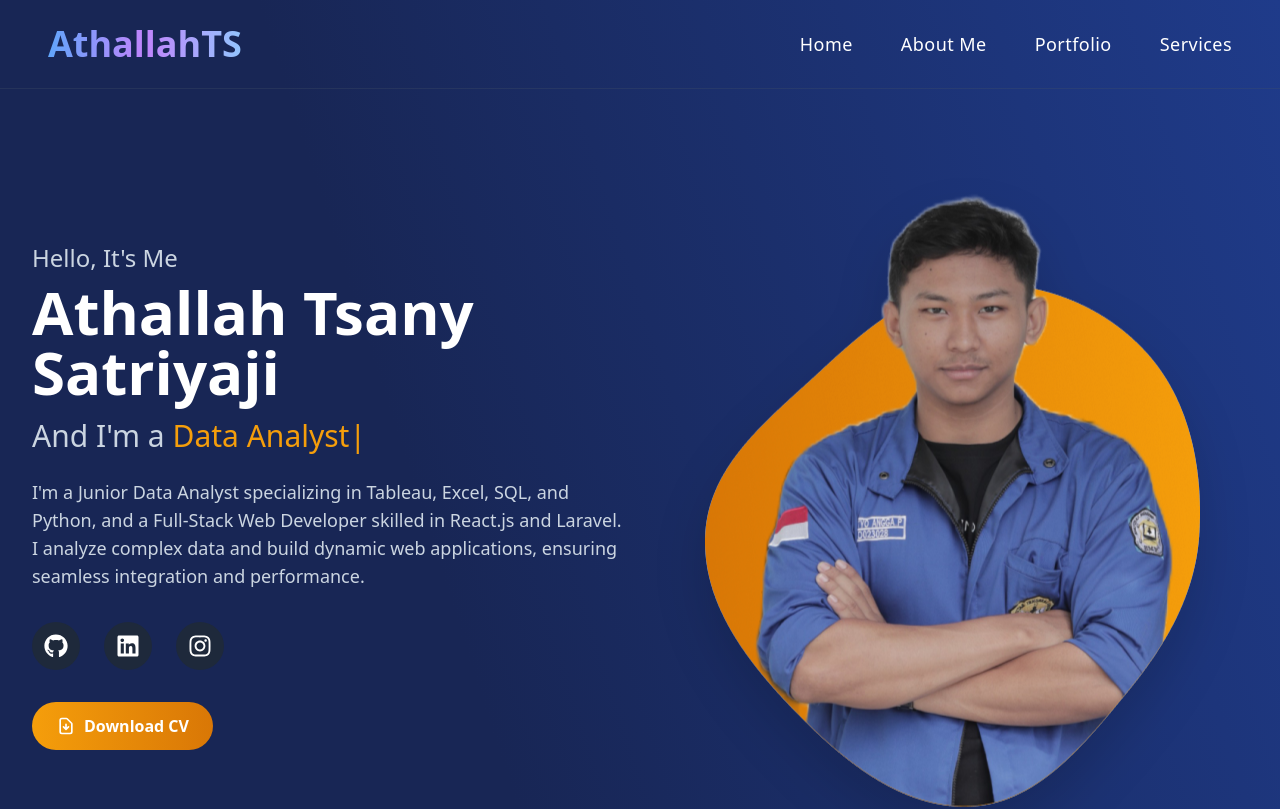
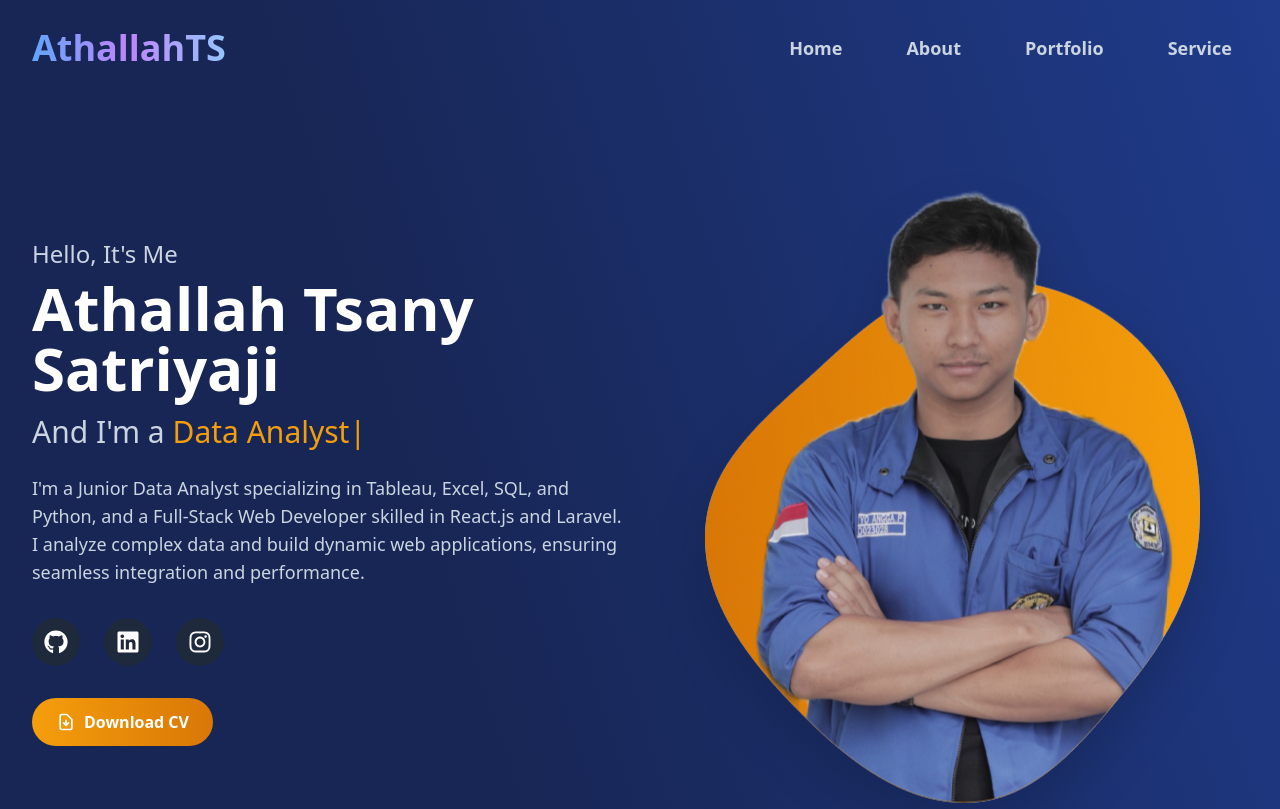
Before and after one commit to athallahdx/portofolio_web, a React (Vite) app: page / in a window 1280 px wide. Shown: the top 809 px of the page. Built offline with nearby package versions, Linux system fonts and the light colour scheme.

Commit message:
refactor NavBar component for improved mobile navigation and animations

```diff
--- a/src/HeaderFooter/NavBar.jsx
+++ b/src/HeaderFooter/NavBar.jsx
@@ -1,158 +1,79 @@
 "use client"
 
-import { useLocation, useNavigate } from "react-router"
-import { useState, useEffect, useCallback } from "react"
-import { Link as ScrollLink } from "react-scroll"
-import { Link } from "react-router"
-import { X, Menu } from "lucide-react"
+import { useState, useEffect } from "react"
+import { Link, useLocation } from "react-router"
+import { motion, AnimatePresence } from "framer-motion"
+import { Menu, X } from "lucide-react"
 
-const NavLinks = ({ onLinkClick, isMobile = false }) => {
+export default function NavBar() {
+    const [isOpen, setIsOpen] = useState(false)
+    const [scrolled, setScrolled] = useState(false)
     const location = useLocation()
-    const navigate = useNavigate()
 
-    const handleScrollNav = useCallback(
-        (section) => {
-            if (location.pathname !== "/") {
-                navigate("/")
-                setTimeout(() => {
-                    document.getElementById(section)?.scrollIntoView({
-                        behavior: "smooth",
-                        block: "start",
-                    })
-                }, 100)
-            } else {
-                document.getElementById(section)?.scrollIntoView({
-                    behavior: "smooth",
-                    block: "start",
-                })
+    // Handle scroll effect
+    useEffect(() => {
+        const handleScroll = () => {
+            setScrolled(window.scrollY > 50)
         }
 
-            // Close mobile menu after navigation
-            if (isMobile && onLinkClick) {
-                onLinkClick()
-            }
-        },
-        [location.pathname, navigate, isMobile, onLinkClick],
-    )
-
-    const linkClasses = `
-    relative cursor-pointer transition-all duration-300 ease-in-out
-    hover:text-blue-300 active:text-blue-400
-    text-base md:text-lg lg:text-base xl:text-lg
-    font-medium tracking-wide
-    before:absolute before:bottom-0 before:left-0 before:w-0 before:h-0.5
-    before:bg-gradient-to-r before:from-blue-400 before:to-purple-400
-    before:transition-all before:duration-300 before:ease-in-out
-    hover:before:w-full
-    ${isMobile ? "py-3 px-4 rounded-lg hover:bg-white/10" : ""}
-  `
-
-    return (
-        <div className={`flex text-white text-2xl ${isMobile ? "flex-col space-y-2" : "flex-row space-x-8 xl:space-x-12"}`}>
-            <ScrollLink
-                to="Profile"
-                smooth={true}
-                duration={500}
-                className={linkClasses}
-                onClick={() => isMobile && onLinkClick && onLinkClick()}
-            >
-                Home
-            </ScrollLink>
-
-            <button onClick={() => handleScrollNav("About")} className={linkClasses}>
-                About Me
-            </button>
-
-            <Link to="/portofolio" className={linkClasses} onClick={() => isMobile && onLinkClick && onLinkClick()}>
-                Portfolio
-            </Link>
-
-            <button onClick={() => handleScrollNav("Service")} className={linkClasses}>
-                Services
-            </button>
-        </div>
-    )
-}
-
-export default function NavBar() {
-    const [isScrolled, setIsScrolled] = useState(false)
-    const [isMenuOpen, setIsMenuOpen] = useState(false)
-    const [isMobile, setIsMobile] = useState(false)
-
-    // Improved scroll and resize handlers with debouncing
-    useEffect(() => {
-        const checkMobile = () => setIsMobile(window.innerWidth < 1024)
-        checkMobile()
-
-        let scrollTimeout
-        let resizeTimeout
-
-        const handleScroll = () => {
-            clearTimeout(scrollTimeout)
-            scrollTimeout = setTimeout(() => {
-                setIsScrolled(window.scrollY > 20)
-            }, 10)
-        }
-
-        const handleResize = () => {
-            clearTimeout(resizeTimeout)
-            resizeTimeout = setTimeout(() => {
-                checkMobile()
-                if (window.innerWidth >= 1024) {
-                    setIsMenuOpen(false)
-                }
-            }, 100)
-        }
-
-        window.addEventListener("resize", handleResize)
-        window.addEventListener("scroll", handleScroll, { passive: true })
-
-        return () => {
-            window.removeEventListener("resize", handleResize)
-            window.removeEventListener("scroll", handleScroll)
-            clearTimeout(scrollTimeout)
-            clearTimeout(resizeTimeout)
-        }
+        window.addEventListener("scroll", handleScroll)
+        return () => window.removeEventListener("scroll", handleScroll)
     }, [])
 
-    // Close menu when clicking outside
+    // Close mobile menu when route changes
+    useEffect(() => {
+        setIsOpen(false)
+    }, [location])
+
+    // Close mobile menu when clicking outside
     useEffect(() => {
         const handleClickOutside = (event) => {
-            if (isMenuOpen && !event.target.closest("nav")) {
-                setIsMenuOpen(false)
+            if (isOpen && !event.target.closest(".mobile-menu-container")) {
+                setIsOpen(false)
             }
         }
 
-        if (isMenuOpen) {
         document.addEventListener("click", handleClickOutside)
-            document.body.style.overflow = "hidden"
+        return () => document.removeEventListener("click", handleClickOutside)
+    }, [isOpen])
+
+    const navItems = [
+        { name: "Home", href: "/#Profile" },
+        { name: "About", href: "/#About" },
+        { name: "Portfolio", href: "/portofolio" },
+        { name: "Service", href: "/#Service" },
+    ]
+
+    const handleNavClick = (href) => {
+        setIsOpen(false)
+
+        if (href.startsWith("/#")) {
+            // Handle hash navigation
+            if (location.pathname !== "/") {
+                // If not on home page, navigate to home first
+                window.location.href = href
             } else {
-            document.body.style.overflow = "unset"
+                // If on home page, smooth scroll to section
+                const id = href.replace("/#", "")
+                const element = document.getElementById(id)
+                if (element) {
+                    element.scrollIntoView({ behavior: "smooth" })
+                }
+            }
+        }
     }
 
-        return () => {
-            document.removeEventListener("click", handleClickOutside)
-            document.body.style.overflow = "unset"
-        }
-    }, [isMenuOpen])
-
-    const toggleMenu = () => setIsMenuOpen(!isMenuOpen)
-    const closeMenu = () => setIsMenuOpen(false)
-
-    const headerClasses = `
-    fixed top-0 w-full z-50 transition-all duration-500 ease-in-out
-    ${
-        isScrolled || isMobile
-            ? "bg-slate-900/95 backdrop-blur-xl shadow-2xl border-b border-slate-700/50"
-            : "bg-transparent border-b border-slate-600/30"
-    }
-  `
-
     return (
-        <>
-            <header className={headerClasses}>
-                <nav className="container mx-auto px-4 sm:px-6 lg:px-8 xl:px-12" role="navigation" aria-label="Main Navigation">
-                    <div className="flex justify-between items-center py-4 lg:py-6">
+        <motion.nav
+            initial={{ y: -100 }}
+            animate={{ y: 0 }}
+            transition={{ duration: 0.5 }}
+            className={`fixed top-0 left-0 right-0 z-50 transition-all duration-300 ${
+                scrolled ? "bg-slate-900/95 backdrop-blur-md border-b border-slate-700/50" : "bg-transparent"
+            }`}
+        >
+            <div className="max-w-7xl mx-auto px-4 sm:px-6 lg:px-8">
+                <div className="flex items-center justify-between h-16 sm:h-20 lg:h-24">
                     {/* Logo */}
                     <div className="logo">
                         <h1 className="text-xl sm:text-2xl lg:text-3xl xl:text-4xl font-bold bg-gradient-to-r from-blue-400 via-purple-400 to-blue-300 bg-clip-text text-transparent">
@@ -161,41 +82,96 @@ export default function NavBar() {
                     </div>
 
                     {/* Desktop Navigation */}
-                        <div className="hidden lg:flex items-center">
-                            <NavLinks />
+                    <div className="hidden md:block">
+                        <div className="ml-10 flex items-baseline space-x-8">
+                            {navItems.map((item) => (
+                                <motion.div key={item.name} whileHover={{ y: -2 }}>
+                                    {item.href.startsWith("/#") ? (
+                                        <button
+                                            onClick={() => handleNavClick(item.href)}
+                                            className="text-slate-300 hover:text-amber-500 px-4 py-3 text-lg font-semibold transition-colors duration-200 relative group"
+                                        >
+                                            {item.name}
+                                            <span className="absolute bottom-0 left-0 w-0 h-0.5 bg-amber-500 group-hover:w-full transition-all duration-300"></span>
+                                        </button>
+                                    ) : (
+                                        <Link
+                                            to={item.href}
+                                            className="text-slate-300 hover:text-amber-500 px-4 py-3 text-lg font-semibold transition-colors duration-200 relative group"
+                                        >
+                                            {item.name}
+                                            <span className="absolute bottom-0 left-0 w-0 h-0.5 bg-amber-500 group-hover:w-full transition-all duration-300"></span>
+                                        </Link>
+                                    )}
+                                </motion.div>
+                            ))}
+                        </div>
                     </div>
 
-                        {/* Mobile Menu Button */}
+                    {/* Mobile menu button */}
+                    <div className="md:hidden mobile-menu-container relative">
+                        <motion.button
+                            whileTap={{ scale: 0.95 }}
+                            onClick={() => setIsOpen(!isOpen)}
+                            className="inline-flex items-center justify-center p-3 rounded-lg text-slate-300 hover:text-amber-500 hover:bg-slate-800/50 focus:outline-none focus:ring-2 focus:ring-inset focus:ring-amber-500 transition-colors duration-200"
+                            aria-expanded={isOpen}
+                        >
+                            <span className="sr-only">Open main menu</span>
+                            {isOpen ? (
+                                <X className="block h-7 w-7" aria-hidden="true" />
+                            ) : (
+                                <Menu className="block h-7 w-7" aria-hidden="true" />
+                            )}
+                        </motion.button>
+
+                        {/* Mobile Dropdown Menu */}
+                        <AnimatePresence>
+                            {isOpen && (
+                                <motion.div
+                                    initial={{ opacity: 0, y: -10, scale: 0.95 }}
+                                    animate={{ opacity: 1, y: 0, scale: 1 }}
+                                    exit={{ opacity: 0, y: -10, scale: 0.95 }}
+                                    transition={{ duration: 0.2, ease: "easeOut" }}
+                                    className="absolute right-0 top-full mt-2 w-64 bg-slate-900/95 backdrop-blur-md border border-slate-700/50 rounded-xl shadow-xl overflow-hidden"
+                                >
+                                    {/* Navigation Links */}
+                                    <div className="py-2">
+                                        {navItems.map((item, index) => (
+                                            <motion.div
+                                                key={item.name}
+                                                initial={{ opacity: 0, x: -10 }}
+                                                animate={{ opacity: 1, x: 0 }}
+                                                transition={{ delay: index * 0.05, duration: 0.2 }}
+                                            >
+                                                {item.href.startsWith("/#") ? (
                                                     <button
-                            onClick={toggleMenu}
-                            className="lg:hidden p-2 rounded-lg text-white hover:bg-white/10 transition-colors duration-200 focus:outline-none focus:ring-2 focus:ring-blue-400/50"
-                            aria-label={isMenuOpen ? "Close menu" : "Open menu"}
-                            aria-expanded={isMenuOpen}
+                                                        onClick={() => handleNavClick(item.href)}
+                                                        className="w-full text-left block px-6 py-4 text-lg font-semibold text-slate-300 hover:text-amber-500 hover:bg-slate-800/50 transition-all duration-200 border-b border-slate-700/30 last:border-b-0"
                                                     >
-                            {isMenuOpen ? <X className="w-6 h-6 sm:w-7 sm:h-7" /> : <Menu className="w-6 h-6 sm:w-7 sm:h-7" />}
+                                                        {item.name}
                                                     </button>
+                                                ) : (
+                                                    <Link
+                                                        to={item.href}
+                                                        className="block px-6 py-4 text-lg font-semibold text-slate-300 hover:text-amber-500 hover:bg-slate-800/50 transition-all duration-200 border-b border-slate-700/30 last:border-b-0"
+                                                    >
+                                                        {item.name}
+                                                    </Link>
+                                                )}
+                                            </motion.div>
+                                        ))}
                                     </div>
-                </nav>
 
-                {/* Mobile Menu Overlay */}
-                <div
-                    className={`lg:hidden fixed inset-0 bg-black/50 backdrop-blur-sm transition-opacity duration-300 ${
-                        isMenuOpen ? "opacity-100" : "opacity-0 pointer-events-none"
-                    }`}
-                    onClick={closeMenu}
-                />
-
-                {/* Mobile Menu */}
-                <div
-                    className={`lg:hidden fixed top-full left-0 right-0 bg-slate-900/98 backdrop-blur-xl border-b border-slate-700/50 transform transition-all duration-300 ease-in-out ${
-                        isMenuOpen ? "translate-y-0 opacity-100" : "-translate-y-full opacity-0 pointer-events-none"
-                    }`}
-                >
-                    <div className="container mx-auto px-4 sm:px-6 py-6">
-                        <NavLinks onLinkClick={closeMenu} isMobile={true} />
+                                    {/* Footer */}
+                                    <div className="px-6 py-3 bg-slate-800/30 border-t border-slate-700/50">
+                                        <p className="text-xs text-slate-400 text-center">© 2025 Athallah</p>
+                                    </div>
+                                </motion.div>
+                            )}
+                        </AnimatePresence>
                     </div>
                 </div>
-            </header>
-        </>
+            </div>
+        </motion.nav>
     )
 }
--- a/src/PageTemplate.jsx
+++ b/src/PageTemplate.jsx
@@ -1,12 +1,12 @@
 import { Outlet } from "react-router"
-import NavBar from "./HeaderFooter/NavBar"
+import NavBar from './HeaderFooter/NavBar';
 import Footer from "./HeaderFooter/Footer"
 
 export default function PageTemplate() {
     return (
         <div className="flex flex-col bg-custom-gradient min-h-screen">
             <NavBar />
-            <main className="pt-16 sm:pt-20 lg:pt-24">
+            <main className="pt-20 sm:pt-24 lg:pt-20">
                 <Outlet />
             </main>
             <Footer />
--- a/src/landingPage/Profile.jsx
+++ b/src/landingPage/Profile.jsx
@@ -44,7 +44,7 @@ const staggerContainer = {
 
 export default function Profile() {
   return (
-      <div className="min-h-screen relative overflow-hidden flex items-center justify-center px-4 sm:px-6 lg:px-8">
+      <div className="min-h-screen relative overflow-hidden pt-6 flex items-center justify-center px-4 sm:px-6 lg:px-8">
         {/* Background Elements */}
         <div className="absolute inset-0 bg-gradient-to-b from-slate-900/20 to-slate-900/80 -z-10" />
         <div className="absolute top-40 -left-40 w-80 h-80 bg-blue-500/10 rounded-full blur-3xl -z-10" />
```
Lines whose indentation alone changed are shown as unchanged.
